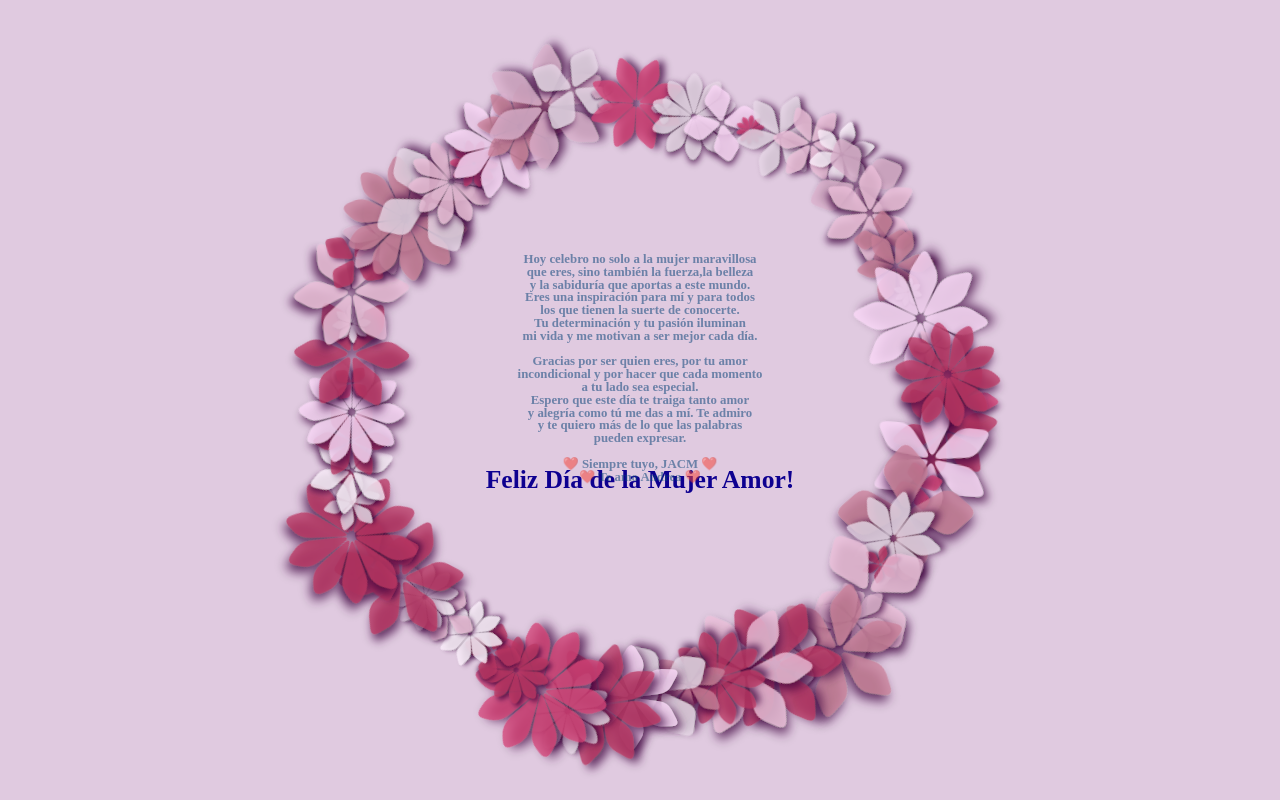
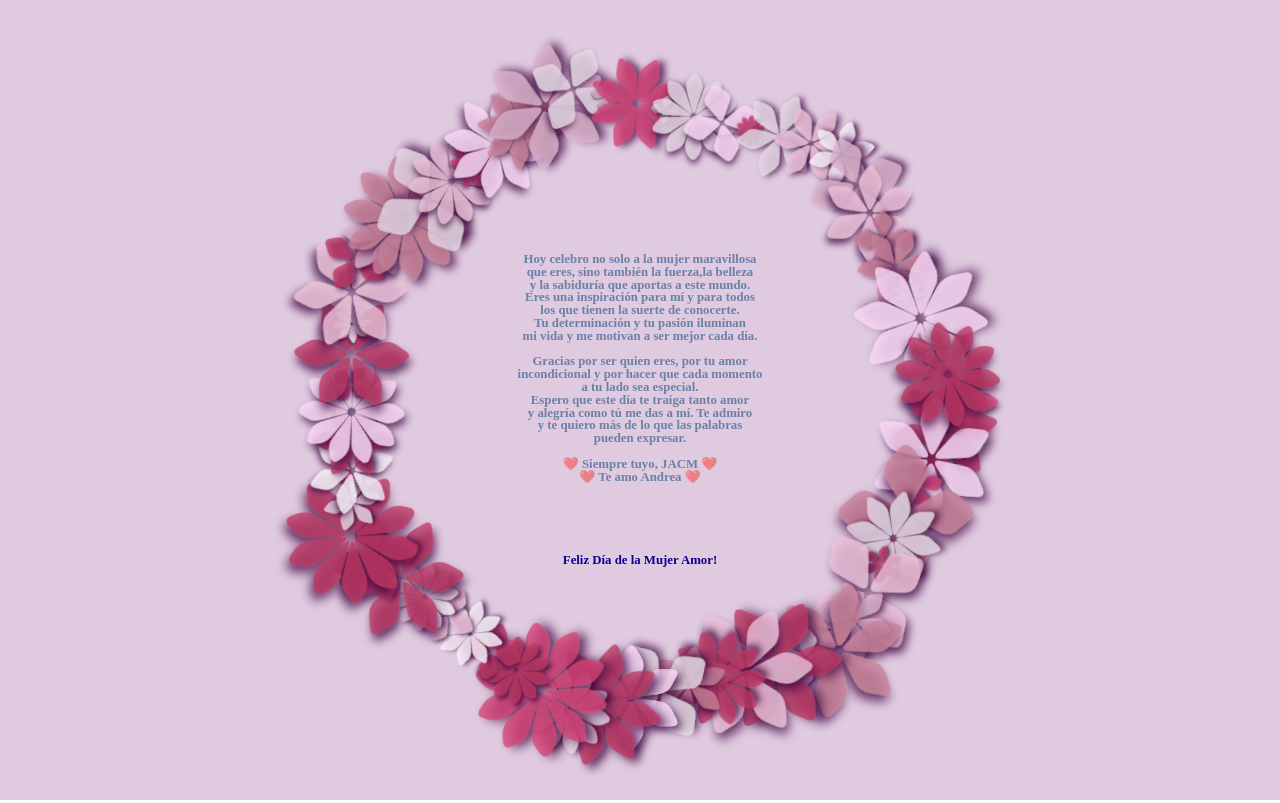
Before and after one commit to jacm5151/diadelamujer, a plain HTML site: page index.html in a window 1280 px wide. Drawn offline with nearby package versions, Linux system fonts and the light colour scheme.

Commit message:
Update style.css

```diff
--- a/style.css
+++ b/style.css
@@ -37,10 +37,10 @@ svg .a g:nth-of-type(2) use:nth-of-type(5){transform:rotate(calc(4deg * 180 / va
 
 #texto1 {
   position: fixed;
-  top: 60%;
+  top: 70%;
   left: 50%;
   transform: translate(-50%, -50%);
-  font-size: 2vw; /* Ajusta según sea necesario */
+  font-size: 1vw; /* Ajusta según sea necesario */
   font-weight: bold;
   text-align: center;
   color: rgb(14, 0, 144);
@@ -61,9 +61,9 @@ svg .a g:nth-of-type(2) use:nth-of-type(5){transform:rotate(calc(4deg * 180 / va
 
 @media (max-width: 300px) {
   #texto1 {
+    font-size: 3vw; /* Ajusta para pantallas pequeñas */
+  }
+  #texto2 {
     font-size: 2vw; /* Ajusta para pantallas pequeñas */
   }
-  #texto2 {
-    font-size: 1vw; /* Ajusta para pantallas pequeñas */
-  }
 }
```
